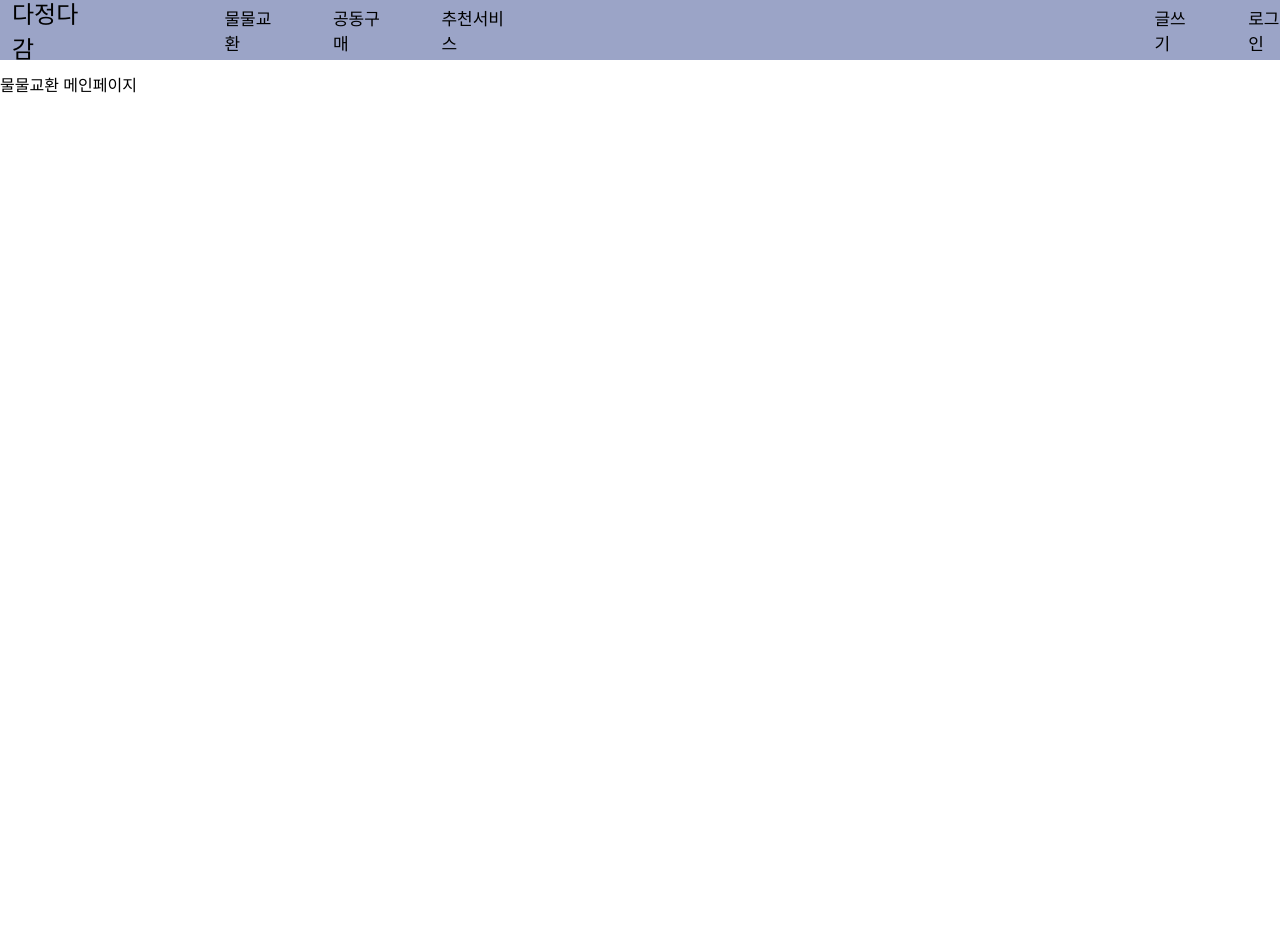
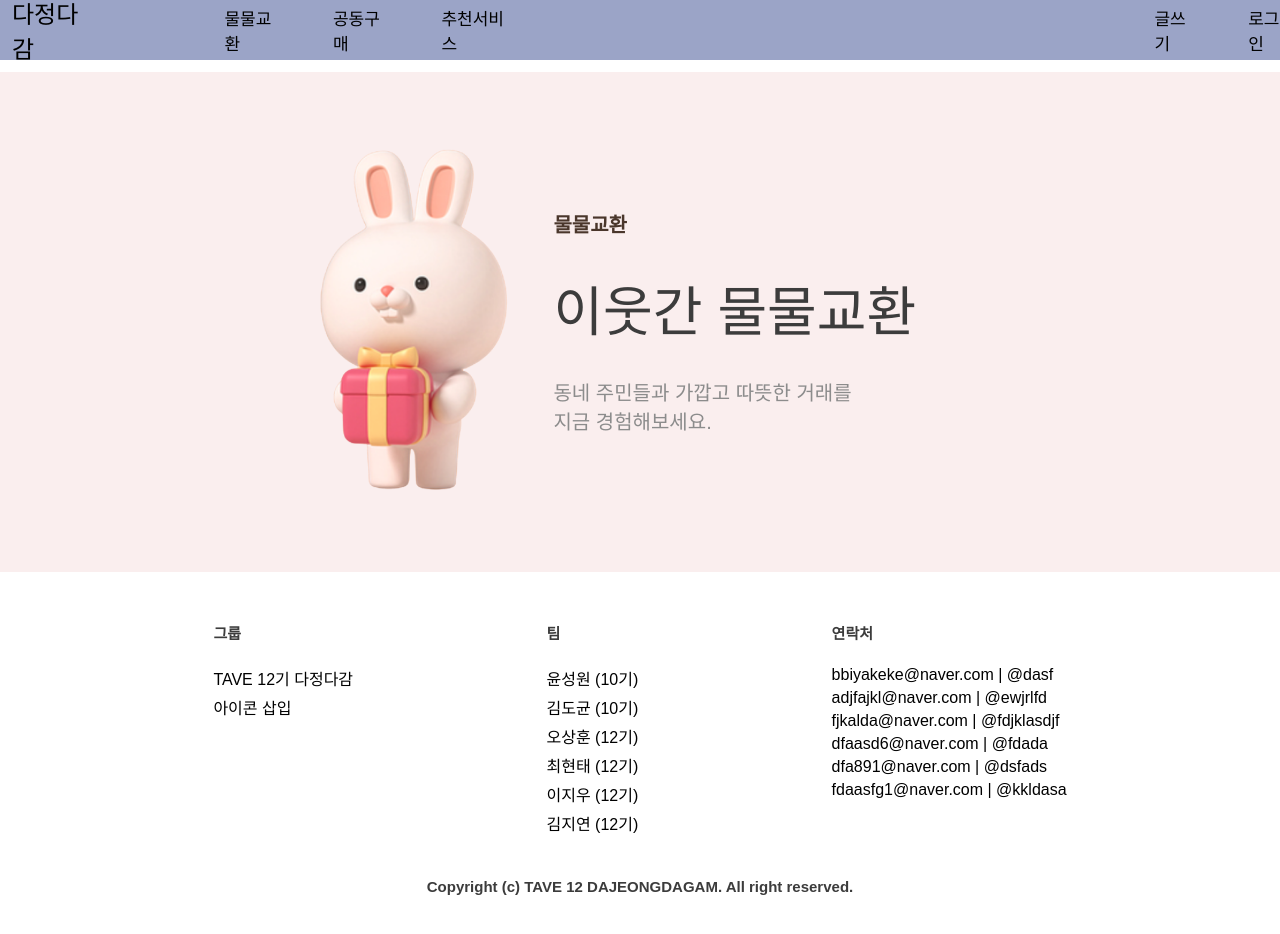
Before and after one commit to DajungDagam/DajungDagam_FE, a React (Create React App) app in the folder front/: page /bartermain in a window 1280 px wide. Before the commit the page ends 800 px from the top, so only its background shows below. Built offline with nearby package versions, Linux system fonts and the light colour scheme.

Commit message:
[feat]bartermain 페이지 업데이트

```diff
--- a/front/src/pages/Barter/Main/Main.module.css
+++ b/front/src/pages/Barter/Main/Main.module.css
@@ -0,0 +1,50 @@
+/* Main.module.css */
+
+/* Global styles */
+* {
+    font-family: 'Noto Sans KR', sans-serif;
+    list-style: none;
+    text-decoration: none;
+    border-collapse: collapse;
+    margin: 0;
+    padding: 0;
+    /* color: #000; */
+  }
+
+  /* Component-specific styles */
+  .main1Bg {
+    display: flex;
+    align-items: center;
+    justify-content: center;
+    background-color: #FAEEEE;
+    height: 500px;
+  }
+
+  .mainText1 {
+    text-align: left;
+    margin-right: 50px;
+  }
+
+  .rabbit2 img {
+    max-width: 100%;
+    height: 400px;
+  }
+
+  .mainHeading {
+    font-size: 54px;
+    color: #3C3C3C;
+    white-space: nowrap;
+    margin-bottom: 30px;
+  }
+
+  .subHeading {
+    font-size: 20px;
+    color: #8C8C8C;
+  }
+
+  .surHeading {
+    font-size: 20px;
+    color: #4A362B;
+    margin-bottom: 30px;
+    font-weight: bold;
+  }
--- a/front/src/pages/Barter/Main/index.jsx
+++ b/front/src/pages/Barter/Main/index.jsx
@@ -1,11 +1,25 @@
 import React from 'react';
+import { Link } from 'react-router-dom';
 import Nav from '../../../components/Nav';
+import Footer from '../../../components/Footer';
+import classes from './Main.module.css';
+import rabbit2Image from "../../../assets/rabbit2.png";
 
 function BarterMain() {
     return (
     <div>
         <Nav />
-        물물교환 메인페이지
+        <div className={classes.main1Bg}>
+        <div className={classes.rabbit2}>
+        <Link to="/bartermain"><img src={rabbit2Image} alt="귀여운 토끼" /></Link>
+        </div>
+        <div className={classes.mainText1}>
+          <p className={classes.surHeading}>물물교환</p>
+          <div className={classes.mainHeading}>이웃간 물물교환</div>
+          <p className={classes.subHeading}>동네 주민들과 가깝고 따뜻한 거래를<br />지금 경험해보세요.</p>
+        </div>
+      </div>
+       <Footer />
     </div>
     );
 }
```
